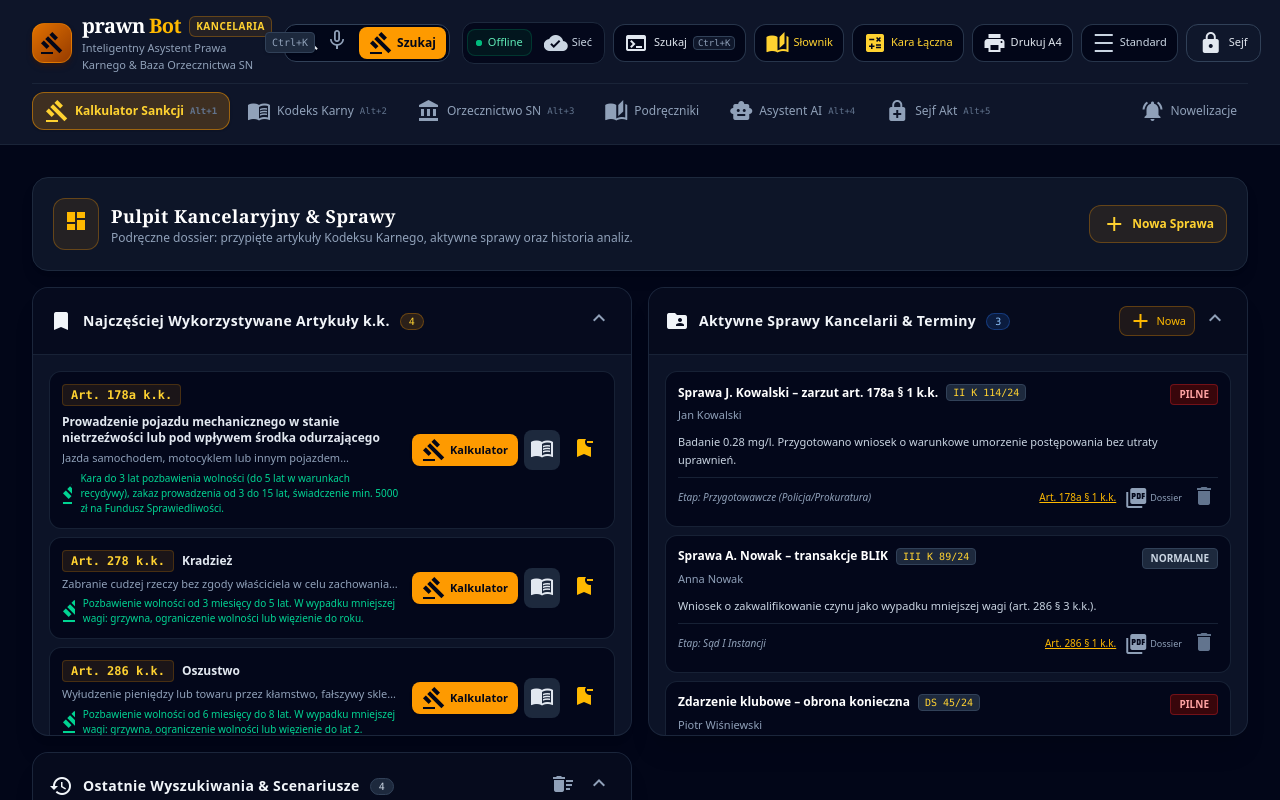
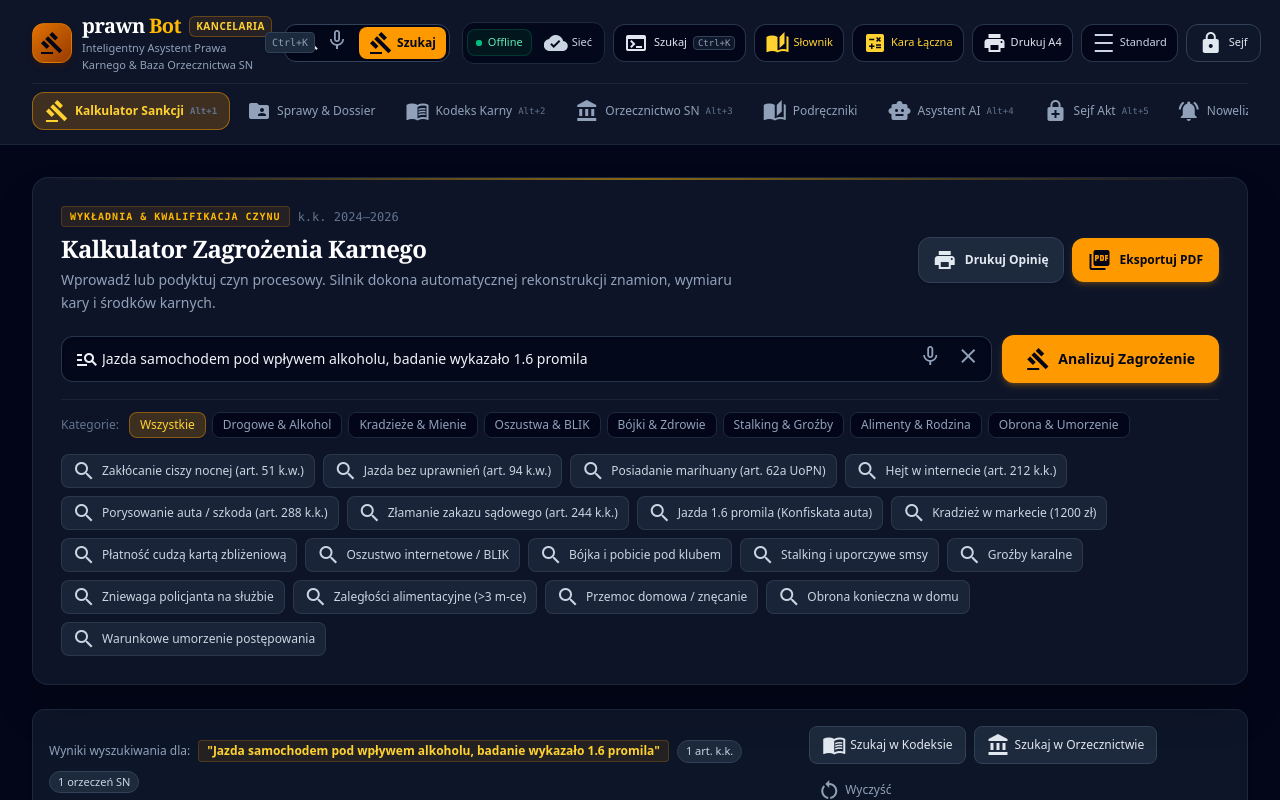
Before and after one commit to kaczy-dev/prawo, an Angular app: page / in a window 1280 px wide. Shown: the top 800 px of the page. Built offline with nearby package versions, Linux system fonts and the light colour scheme.

Commit message:
refactor(cleanup): separate dashboard cases from calculator and update art 86 bounds

```diff
--- a/src/app/app.html
+++ b/src/app/app.html
@@ -284,6 +284,18 @@
         </button>
 
         <button
+          id="nav-cases"
+          (click)="activeTab.set('cases')"
+          [class]="activeTab() === 'cases'
+            ? 'bg-amber-500/20 text-amber-300 border-amber-500/50 shadow-sm font-bold'
+            : 'text-slate-400 hover:text-slate-200 hover:bg-slate-800/60 border-transparent'"
+          class="flex items-center gap-1.5 px-3 py-1.5 rounded-xl text-xs border transition-all cursor-pointer whitespace-nowrap active:scale-[0.98]"
+        >
+          <mat-icon class="text-base text-amber-400">folder_shared</mat-icon>
+          <span>Sprawy & Dossier</span>
+        </button>
+
+        <button
           id="nav-penal-code"
           (click)="activeTab.set('penal-code')"
           [class]="activeTab() === 'penal-code'
@@ -369,6 +381,13 @@
       <div class="md:hidden mt-2 p-3 bg-slate-900 border border-slate-800 rounded-xl space-y-1 animate-fade-in shadow-2xl">
         <div class="text-[11px] font-bold text-amber-400 uppercase tracking-wider mb-2 px-2">Wszystkie moduły</div>
         <button
+          (click)="activeTab.set('cases'); isMobileMenuOpen.set(false)"
+          class="w-full text-left px-3 py-2 rounded-lg text-xs text-slate-200 hover:bg-slate-800 flex items-center gap-2"
+        >
+          <mat-icon class="text-sm text-amber-400">folder_shared</mat-icon>
+          <span>Sprawy & Aktywne Dossier</span>
+        </button>
+        <button
           (click)="activeTab.set('handbooks'); isMobileMenuOpen.set(false)"
           class="w-full text-left px-3 py-2 rounded-lg text-xs text-slate-200 hover:bg-slate-800 flex items-center gap-2"
         >
@@ -417,14 +436,6 @@
   >
     @switch (activeTab()) {
       @case ('threat-calc') {
-        <app-dashboard-widget-grid
-          (openInCalculator)="executeGlobalSearch($event)"
-          (openArticleInCode)="searchInPenalCodeById($event)"
-          (openNotes)="activeTab.set('notes')"
-          (openDictionary)="openLegalDictionary($event)"
-          (openHandbook)="openHandbookTopic($event)"
-        />
-
         <app-threat-calculator
           [query]="threatQuery()"
           [activeCategory]="threatCategoryFilter()"
@@ -440,6 +451,16 @@
           (searchInRulings)="searchInRulings($event)"
           (exportPdf)="exportCurrentAnalysisToPdf()"
           (savePrescriptionNote)="savePrescriptionNote($event)"
+        />
+      }
+
+      @case ('cases') {
+        <app-dashboard-widget-grid
+          (openInCalculator)="executeGlobalSearch($event)"
+          (openArticleInCode)="searchInPenalCodeById($event)"
+          (openNotes)="activeTab.set('notes')"
+          (openDictionary)="openLegalDictionary($event)"
+          (openHandbook)="openHandbookTopic($event)"
         />
       }
 
--- a/src/app/app.ts
+++ b/src/app/app.ts
@@ -43,6 +43,7 @@ import { DocumentExportModalComponent } from './components/document-export-modal
 
 export type ActiveTab =
   | 'threat-calc'
+  | 'cases'
   | 'handbooks'
   | 'penal-code'
   | 'rulings'
--- a/src/app/components/command-palette-modal.ts
+++ b/src/app/components/command-palette-modal.ts
@@ -155,6 +155,15 @@ export class CommandPaletteModal {
         action: () => this.navigateToTab.emit('threat-calc'),
       },
       {
+        id: 'nav-cases',
+        category: 'navigation',
+        title: 'Pulpit Kancelaryjny: Aktywne Sprawy & Dossier',
+        subtitle: 'Zarządzanie sprawami, przypięte artykuły k.k. i historia analiz',
+        icon: 'folder_shared',
+        badge: 'Moduł',
+        action: () => this.navigateToTab.emit('cases'),
+      },
+      {
         id: 'nav-code',
         category: 'navigation',
         title: 'Kodeks Karny (Baza Artykułów)',
--- a/src/app/components/cumulative-sentence-modal.ts
+++ b/src/app/components/cumulative-sentence-modal.ts
@@ -53,7 +53,7 @@ export interface OffenseSentence {
             <div class="flex items-start gap-3">
               <mat-icon class="text-amber-400 text-xl mt-0.5">gavel</mat-icon>
               <div class="text-xs text-slate-300 leading-relaxed">
-                <strong class="text-amber-300 font-medium">Zasady orzekania (art. 86 § 1 k.k.):</strong> Sąd wymierza karę łączną w granicach od najwyższej z kar wymierzonych za poszczególne przestępstwa (dolna granica – pełna absorpcja) do ich sumy (górna granica – pełna kumulacja), nie przekraczając 20 lat (lub 30 lat pozbawienia wolności).
+                <strong class="text-amber-300 font-medium">Zasady orzekania (art. 86 § 1 k.k.):</strong> Sąd wymierza karę łączną w granicach od najwyższej z kar wymierzonych za poszczególne przestępstwa (dolna granica – pełna absorpcja) do ich sumy (górna granica – pełna kumulacja), nie przekraczając 30 lat pozbawienia wolności (art. 86 § 1 k.k. po reformie).
               </div>
             </div>
           </div>
```
